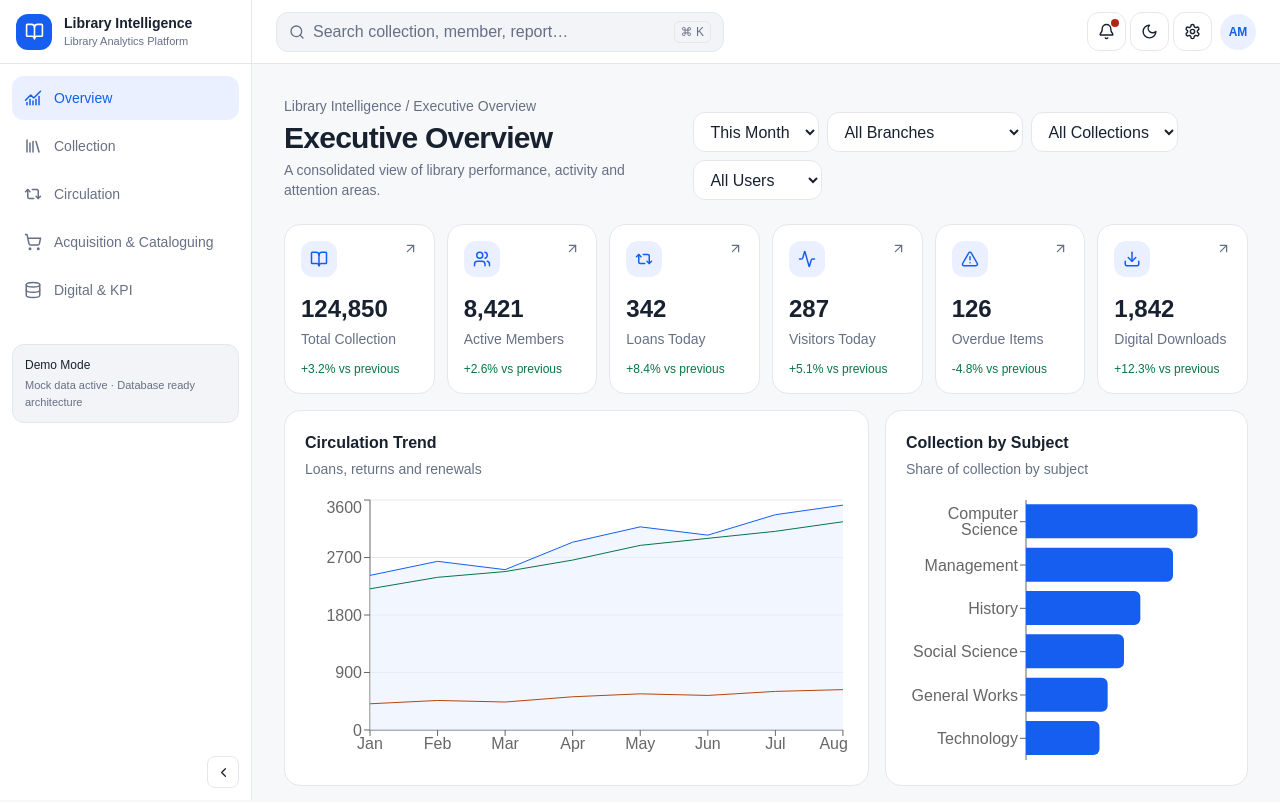
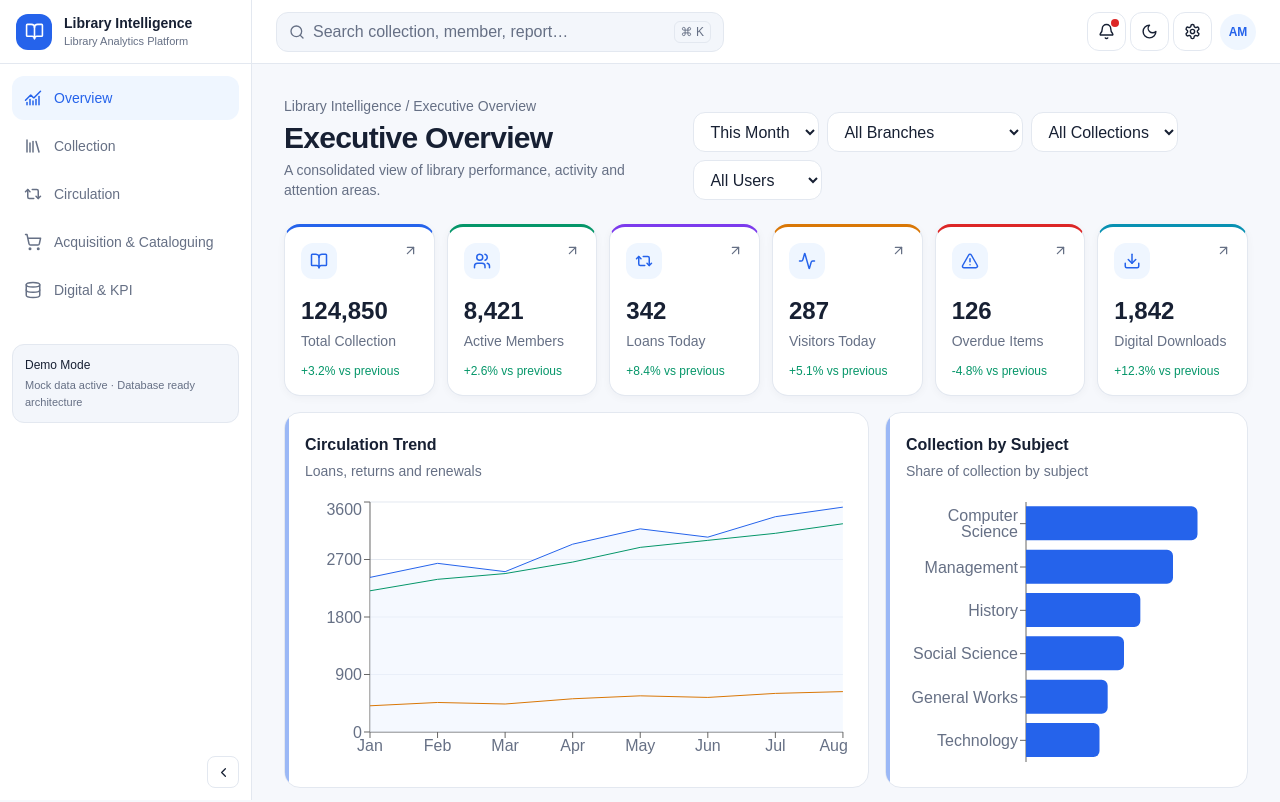
Before and after one commit to almunirah/project2, a Next.js app: page / in a window 1280 px wide. Shown: the top 802 px of the page. Built offline with nearby package versions, Linux system fonts and the light colour scheme.

Commit message:
Add colorful enterprise dashboard theme

```diff
--- a/app/globals.css
+++ b/app/globals.css
@@ -1,4 +1,29 @@
 @import "tailwindcss";
-:root{--bg:#f7f8fa;--panel:#ffffff;--panel2:#f2f4f7;--text:#18212f;--muted:#667085;--border:#e4e7ec;--accent:#155eef;--accent2:#eaf0ff;--good:#067647;--warn:#b54708;--danger:#b42318}
-.dark{--bg:#0b0f14;--panel:#111720;--panel2:#171e28;--text:#eef2f6;--muted:#98a2b3;--border:#26303d;--accent:#78a4ff;--accent2:#15254a;--good:#47cd89;--warn:#fdb022;--danger:#f97066}
-*{box-sizing:border-box}html,body{background:var(--bg)}body{margin:0;color:var(--text);font-family:Arial,Helvetica,sans-serif}.panel{background:var(--panel);border:1px solid var(--border)}.muted{color:var(--muted)}button,input,select{font:inherit}.focus-ring:focus-visible{outline:2px solid var(--accent);outline-offset:2px}
+:root{--bg:#f6f8fc;--panel:#ffffff;--panel2:#f3f6fb;--text:#172033;--muted:#667085;--border:#e3e8f0;--accent:#2563eb;--accent2:#eff6ff;--good:#059669;--warn:#d97706;--danger:#dc2626}
+.dark{--bg:#0b1020;--panel:#111827;--panel2:#172033;--text:#eef2ff;--muted:#9aa4b2;--border:#263247;--accent:#60a5fa;--accent2:#172554;--good:#34d399;--warn:#fbbf24;--danger:#f87171}
+[data-module-shell="overview"]{--accent:#2563eb;--accent2:#eff6ff}
+[data-module-shell="collection"]{--accent:#059669;--accent2:#ecfdf5}
+[data-module-shell="circulation"]{--accent:#7c3aed;--accent2:#f5f3ff}
+[data-module-shell="acquisition-cataloguing"]{--accent:#d97706;--accent2:#fffbeb}
+[data-module-shell="digital-kpi"]{--accent:#0891b2;--accent2:#ecfeff}
+.dark [data-module-shell="overview"]{--accent:#60a5fa;--accent2:#172554}
+.dark [data-module-shell="collection"]{--accent:#34d399;--accent2:#052e2b}
+.dark [data-module-shell="circulation"]{--accent:#a78bfa;--accent2:#2e1065}
+.dark [data-module-shell="acquisition-cataloguing"]{--accent:#fbbf24;--accent2:#422006}
+.dark [data-module-shell="digital-kpi"]{--accent:#22d3ee;--accent2:#083344}
+*{box-sizing:border-box}html,body{min-height:100%;background:var(--bg)}body{margin:0;color:var(--text);font-family:Arial,Helvetica,sans-serif;background-image:radial-gradient(circle at 85% 0%,color-mix(in srgb,var(--accent) 8%,transparent),transparent 28rem),radial-gradient(circle at 0% 40%,color-mix(in srgb,var(--good) 5%,transparent),transparent 34rem)}
+.panel,.card{background:var(--panel);border:1px solid var(--border);border-radius:16px;box-shadow:0 1px 2px rgba(16,24,40,.03)}button,input,select{font:inherit}button:disabled{opacity:.45}button,a,select,input{transition:background-color .18s ease,border-color .18s ease,color .18s ease,box-shadow .18s ease,transform .18s ease}
+[data-module-shell] main>div:nth-of-type(2)>button{border-top-width:3px!important;box-shadow:0 2px 8px rgba(16,24,40,.04)}
+[data-module-shell] main>div:nth-of-type(2)>button:nth-child(1){border-top-color:#2563eb!important}
+[data-module-shell] main>div:nth-of-type(2)>button:nth-child(2){border-top-color:#059669!important}
+[data-module-shell] main>div:nth-of-type(2)>button:nth-child(3){border-top-color:#7c3aed!important}
+[data-module-shell] main>div:nth-of-type(2)>button:nth-child(4){border-top-color:#d97706!important}
+[data-module-shell] main>div:nth-of-type(2)>button:nth-child(5){border-top-color:#dc2626!important}
+[data-module-shell] main>div:nth-of-type(2)>button:nth-child(6){border-top-color:#0891b2!important}
+[data-module-shell] main>div:nth-of-type(2)>button:nth-child(7){border-top-color:#db2777!important}
+[data-module-shell] main>div:nth-of-type(2)>button:nth-child(8){border-top-color:#4f46e5!important}
+[data-module-shell] main section{position:relative;overflow:hidden}
+[data-module-shell] main section:before{content:"";position:absolute;left:0;top:0;width:4px;height:100%;background:color-mix(in srgb,var(--accent) 70%,transparent);opacity:.65}
+[data-module-shell] aside nav a:hover{background:var(--accent2);color:var(--accent)}
+[data-module-shell] header button:hover{border-color:color-mix(in srgb,var(--accent) 45%,var(--border))}
+.recharts-cartesian-axis-tick-value{fill:var(--muted)}.recharts-tooltip-wrapper{outline:none}
```
